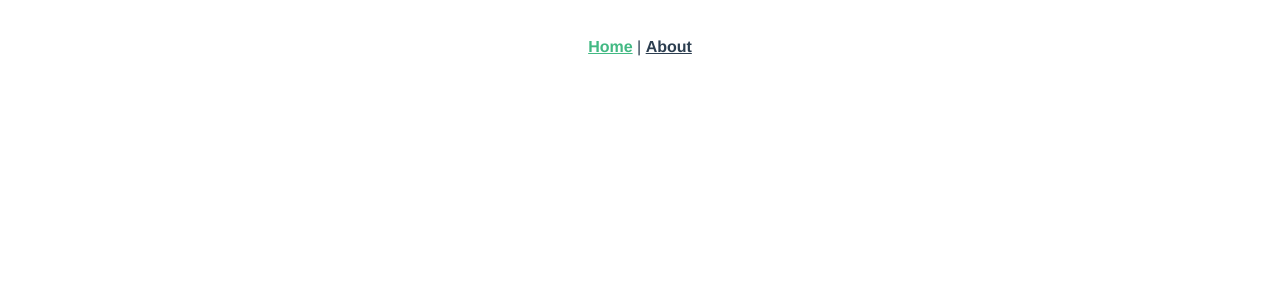
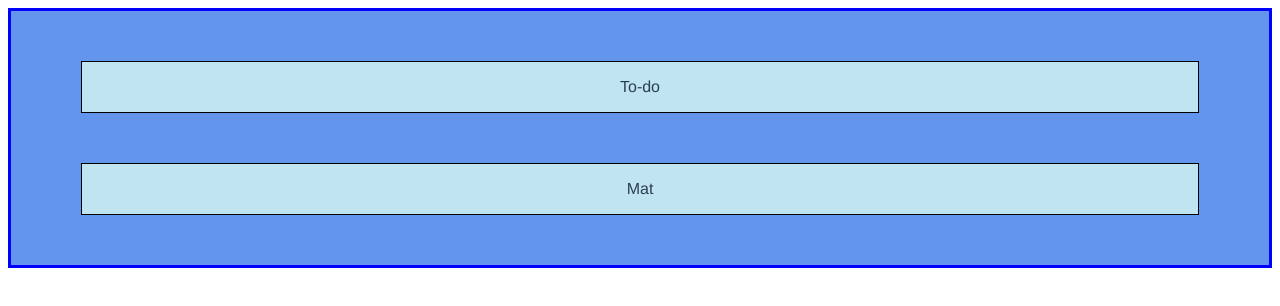
Before and after one commit to Erwan228/helping-list, a Vue app: page / in a window 1280 px wide. Before the commit this address had no page. Shown: the top 306 px of the page. Built offline with nearby package versions, Linux system fonts and the light colour scheme.

Commit message:
løste problemet med nav

```diff
--- a/src/App.vue
+++ b/src/App.vue
@@ -1,8 +1,8 @@
 <template>
-  <nav>
+  <!-- <nav>
     <router-link to="/">Home</router-link> |
     <router-link to="/about">About</router-link>
-  </nav>
+  </nav> -->
   <router-view/>
 </template>
 
--- a/src/views/HomeView.vue
+++ b/src/views/HomeView.vue
@@ -1,6 +1,13 @@
 <template>
   <div class="home">
-
+    <div class="overView">
+      <div class="parts">
+        <p>To-do</p>
+      </div>
+      <div class="parts">
+        <p>Mat</p>
+      </div>
+    </div>
   </div>
 </template>
 
@@ -14,3 +21,15 @@ export default {
   }
 }
 </script>
+
+<style scoped>
+.overView {
+  border: solid blue;
+  background: cornflowerblue;
+}
+.parts {
+  border: solid 1px black;
+  background: rgb(192, 229, 241);
+  margin: 50px 70px;
+}
+</style>
```
